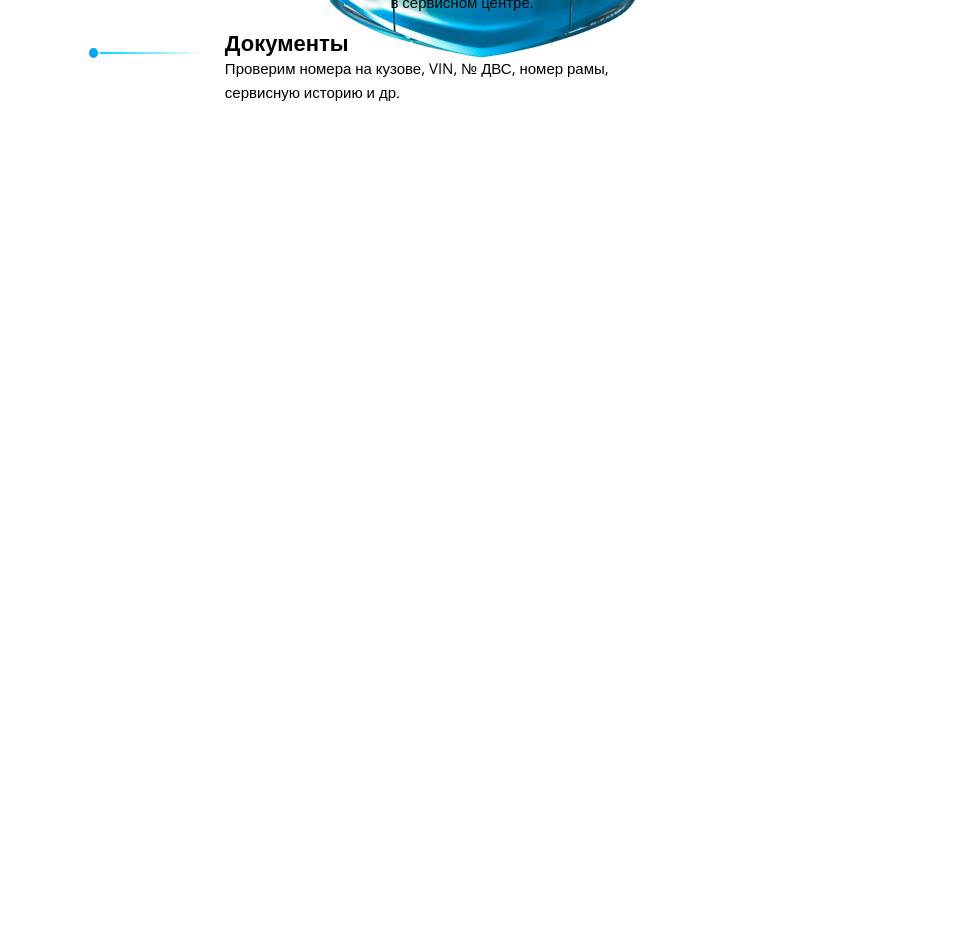
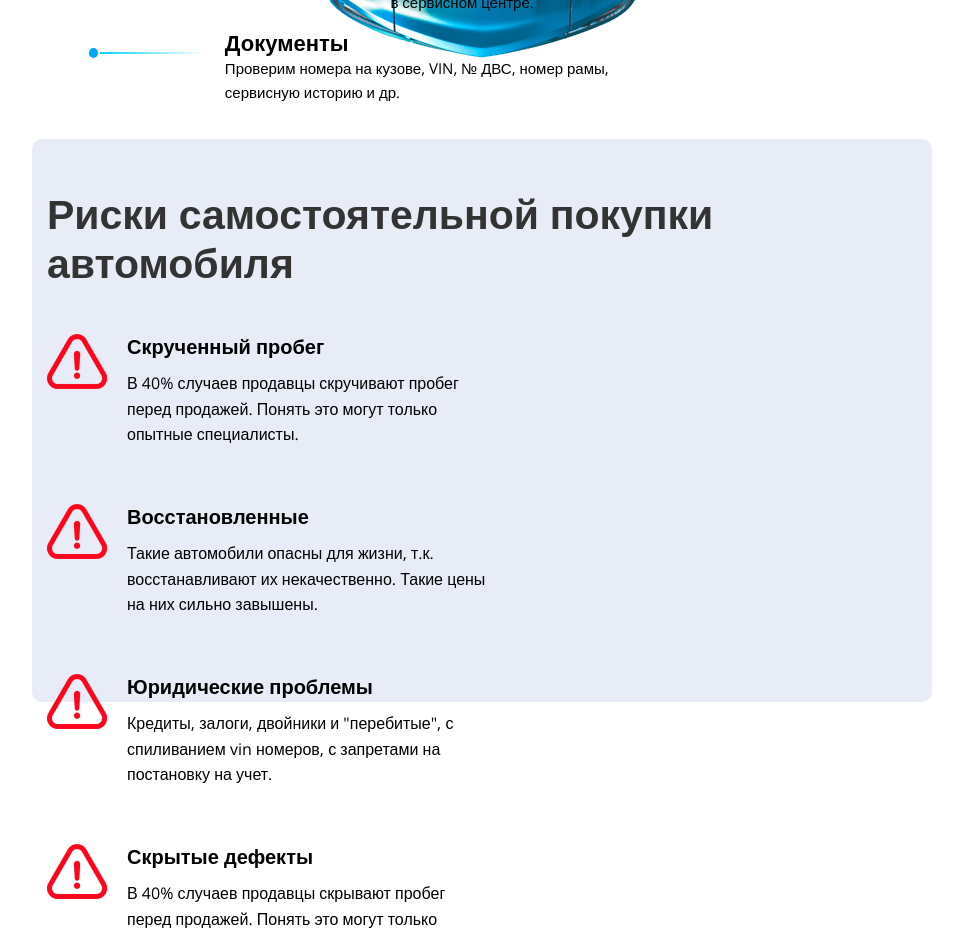
Before and after one commit to ForiM8/diplom, a Next.js app: page / in a window 1280 px wide. Shown: the part 4040-4976 px from the top of the page, without its empty margins (158-1121 px from the left). Before the commit the page ends 4179 px from the top, so only its background shows below. Built offline with nearby package versions, Linux system fonts and the light colour scheme.

Commit message:
feat: risks

```diff
--- a/src/components/dataTime/dataTime.tsx
+++ b/src/components/dataTime/dataTime.tsx
@@ -143,3 +143,36 @@ export const why_checked = [
         text: 'Проверим номера на кузове, VIN, № ДВС, номер рамы, сервисную историю и др.'
     }
 ]
+
+export const risks = [
+    {
+        id: 1,
+        title: 'Скрученный пробег',
+        text: 'В 40% случаев продавцы скручивают пробег перед продажей. Понять это могут только опытные специалисты.'
+    },
+    {
+        id: 2,
+        title: 'Восстановленные',
+        text: 'Такие автомобили опасны для жизни, т.к. восстанавливают их некачественно. Такие цены на них сильно завышены.'
+    },
+    {
+        id: 3,
+        title: 'Юридические проблемы',
+        text: 'Кредиты, залоги, двойники и "перебитые", с спиливанием vin номеров, с запретами на постановку на учет.'
+    },
+    {
+        id: 4,
+        title: 'Скрытые дефекты',
+        text: 'В 40% случаев продавцы скрывают пробег перед продажей. Понять это могут только опытные специалисты.'
+    },
+    {
+        id: 5,
+        title: 'Необслуживаемые',
+        text: 'Для многих машин, что сейчас на рынке, нет запчастей. Либо запчасти стоят, как крыло от самолета.'
+    },
+    {
+        id: 6,
+        title: 'Завышенная цена',
+        text: 'Многие продавцы необоснованно завышают цену на свой автомобиль. В таких случаях уместен торг.'
+    }
+]
--- a/src/views/home/HomePage.module.scss
+++ b/src/views/home/HomePage.module.scss
@@ -438,6 +438,69 @@ $mobile: 640px;
     }
 }
 
+.risks {
+    width: 100%;
+    border-radius: 10px;
+    height: 563px;
+    padding: 50px 15px 50px 15px;
+    box-sizing: border-box;
+    background-color: rgba(232, 236, 246, 1);
+
+    h2 {
+        font-weight: 700;
+        font-size: 41px;
+        line-height: 49.2px;
+        letter-spacing: 0%;
+        vertical-align: middle;
+        color: rgba(51, 51, 51, 1);
+        max-width: 715px;
+        margin-bottom: 47px;
+    }
+
+    .img {
+        width: 60px;
+        height: 55px;
+    }
+
+    .container {
+        display: flex;
+        flex-wrap: wrap;
+        gap: 40px;
+
+        .block {
+            width: 440px;
+            height: 110px;
+            display: flex;
+            flex-direction: row;
+            justify-content: space-between;
+            margin-bottom: 20px;
+
+            .text {
+                width: 360px;
+                height: 100%;
+                font-weight: 400;
+                font-size: 16px;
+                line-height: 25.6px;
+                letter-spacing: 0%;
+                vertical-align: middle;
+                text-align: start;
+
+                h4 {
+                    font-weight: 700;
+                    font-size: 20px;
+                    line-height: 26px;
+                    letter-spacing: 0%;
+                    vertical-align: middle;
+                    text-align: start;
+                    margin-bottom: 11px;
+                }
+            }
+
+        }
+    }
+
+}
+
 // .carousel_section {
 //     background-color: #e4e4e4;
 //     padding: 30px 0 40px;
--- a/src/views/home/HomePage.tsx
+++ b/src/views/home/HomePage.tsx
@@ -5,7 +5,8 @@ import styles from './HomePage.module.scss'
 import { ImageCustom } from "@/components/layout/ui/ImageCustom"
 import Two_mens from '@/assets/images/two_mens.jpg'
 import Galka from '@/assets/images/why_needed_galka.jpg'
-import { about, services, why_checked, why_needed } from "@/components/dataTime/dataTime"
+import Danger from '@/assets/images/danger.png'
+import { about, risks, services, why_checked, why_needed } from "@/components/dataTime/dataTime"
 
 export const HomePage = () => {
 
@@ -134,6 +135,28 @@ export const HomePage = () => {
                         )}
                     </div>
                 </div>
+
+                <div className={styles.risks}>
+                    <h2>Риски самостоятельной покупки
+                        автомобиля</h2>
+                    <div className={styles.container}>
+                        {risks.map((elem) => {
+                            return (
+                                <div className={styles.block} key={elem.id}>
+                                    <ImageCustom
+                                        classNameImg={styles.img}
+                                        src={Danger}
+                                    />
+                                    <div className={styles.text}>
+                                        <h4>{elem.title}</h4>
+                                        <p>{elem.text}</p>
+                                    </div>
+                                </div>
+                            )
+                        })}
+
+                    </div>
+                </div>
             </Section >
         </>
     )
```
Also changed, not shown: src/assets/images/danger.png (added), 1 other file (tests, documents, lock files or other folders).
